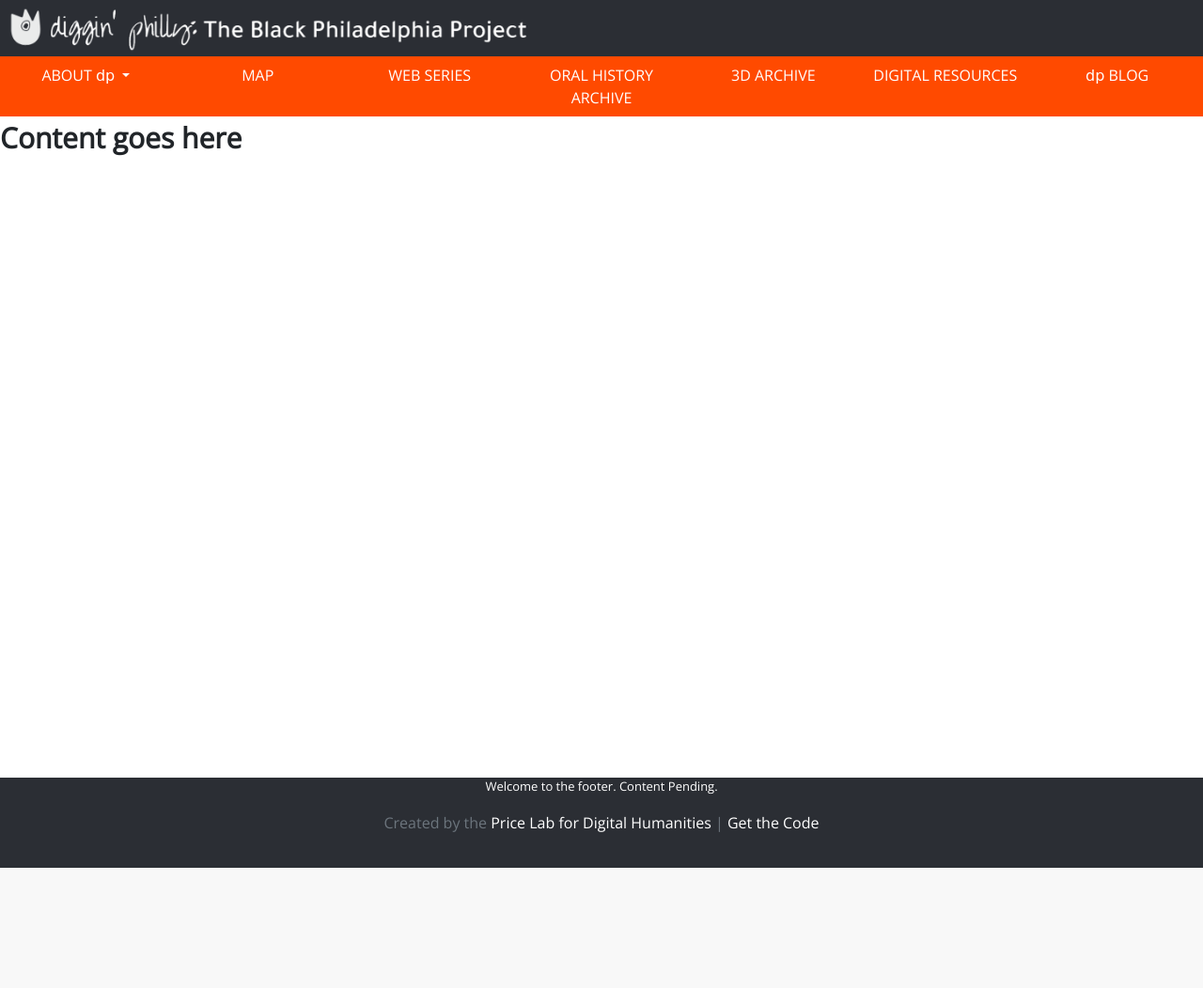
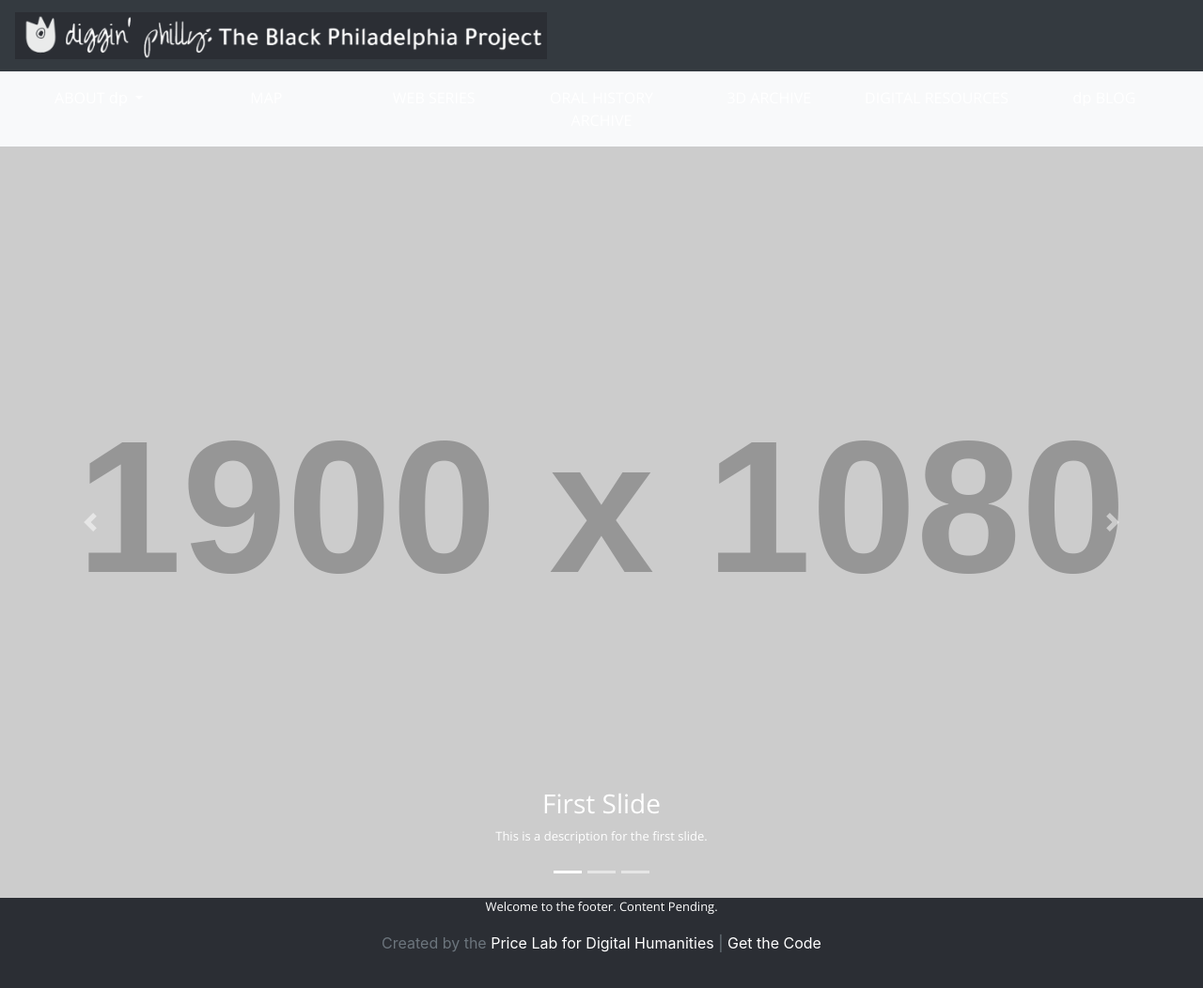
Before and after one commit to sashafr/pennmaps, a Django app: template dpsite/templates/dpsite/index.html in a window 1280 px wide. Shown: the whole page at 94% size. Before the commit the page ends 924 px from the top, so only its background shows below. Run offline with Django 3.2, Linux system fonts and the light colour scheme; the template is opened without the code that fills it, so the values that code supplies are empty; grey boxes labelled with a size stand in for pictures from a placeholder-image service; some libraries are stand-ins or nearby versions; some web fonts are replaced.

Commit message:
begin index styling

```diff
--- a/dpsite/templates/dpsite/index.html
+++ b/dpsite/templates/dpsite/index.html
@@ -1,5 +1,89 @@
 {% extends "dpsite/base.html" %}
 
 {% block content %}
-<h1>Content goes here</h1>
+<!-- rough copying from bootstrap // Nia 08.07.18 -->
+<html lang="en">
+
+  <head>
+
+    <meta charset="utf-8">
+    <meta name="viewport" content="width=device-width, initial-scale=1, shrink-to-fit=no">
+    <meta name="description" content="">
+    <meta name="author" content="">
+
+    <title>Full Slider - Start Bootstrap Template</title>
+
+    <!-- Bootstrap core CSS -->
+    <link href="vendor/bootstrap/css/bootstrap.min.css" rel="stylesheet">
+
+    <!-- Custom styles for this template -->
+    <!-- link href="css/full-slider.css" rel="stylesheet" -->
+
+<style>
+/* pasted bootstrap styles for this specific theme; the rest should already be in the site from other bootstrap theme use */
+
+.carousel-item {
+  height: 100vh;
+  min-height: 300px;
+  background: no-repeat center center scroll;
+  -webkit-background-size: cover;
+  -moz-background-size: cover;
+  -o-background-size: cover;
+  background-size: cover;
+}
+
+</style>
+
+  </head>
+
+  <body>
+
+    <header>
+      <div id="carouselExampleIndicators" class="carousel slide" data-ride="carousel">
+        <ol class="carousel-indicators">
+          <li data-target="#carouselExampleIndicators" data-slide-to="0" class="active"></li>
+          <li data-target="#carouselExampleIndicators" data-slide-to="1"></li>
+          <li data-target="#carouselExampleIndicators" data-slide-to="2"></li>
+        </ol>
+        <div class="carousel-inner" role="listbox">
+          <!-- Slide One - Set the background image for this slide in the line below -->
+          <div class="carousel-item active" style="background-image: url('http://placehold.it/1900x1080')">
+            <div class="carousel-caption d-none d-md-block">
+              <h3>First Slide</h3>
+              <p>This is a description for the first slide.</p>
+            </div>
+          </div>
+          <!-- Slide Two - Set the background image for this slide in the line below -->
+          <div class="carousel-item" style="background-image: url('http://placehold.it/1900x1080')">
+            <div class="carousel-caption d-none d-md-block">
+              <h3>Second Slide</h3>
+              <p>This is a description for the second slide.</p>
+            </div>
+          </div>
+          <!-- Slide Three - Set the background image for this slide in the line below -->
+          <div class="carousel-item" style="background-image: url('http://placehold.it/1900x1080')">
+            <div class="carousel-caption d-none d-md-block">
+              <h3>Third Slide</h3>
+              <p>This is a description for the third slide.</p>
+            </div>
+          </div>
+        </div>
+        <a class="carousel-control-prev" href="#carouselExampleIndicators" role="button" data-slide="prev">
+          <span class="carousel-control-prev-icon" aria-hidden="true"></span>
+          <span class="sr-only">Previous</span>
+        </a>
+        <a class="carousel-control-next" href="#carouselExampleIndicators" role="button" data-slide="next">
+          <span class="carousel-control-next-icon" aria-hidden="true"></span>
+          <span class="sr-only">Next</span>
+        </a>
+      </div>
+    </header>
+
+    <!-- Bootstrap core JavaScript -->
+    <script src="vendor/jquery/jquery.min.js"></script>
+    <script src="vendor/bootstrap/js/bootstrap.bundle.min.js"></script>
+
+  </body>
+
+</html>
 {% endblock %}
--- a/dpsite/urls.py
+++ b/dpsite/urls.py
@@ -2,7 +2,7 @@ from django.urls import path
 from . import views
 
 urlpatterns = [
-	path('', views.base, name = 'home'),
+	path('', views.home, name = 'home'),
 	path('dpsite/', views.mapItem),
     path('webseries/', views.webSeries, name = 'webseries'),
     path('mediagallery/', views.mediaGallery, name = 'mediagallery'),
--- a/dpsite/views.py
+++ b/dpsite/views.py
@@ -10,6 +10,9 @@ from django.conf import settings
 # Request Functions
 def base(request):
     return render(request, 'dpsite/base.html')
+
+def home(request):
+    return render(request, 'dpsite/index.html')
 
 def mapItem(request):
 	mapItem = MapItem.objects.all()
```
